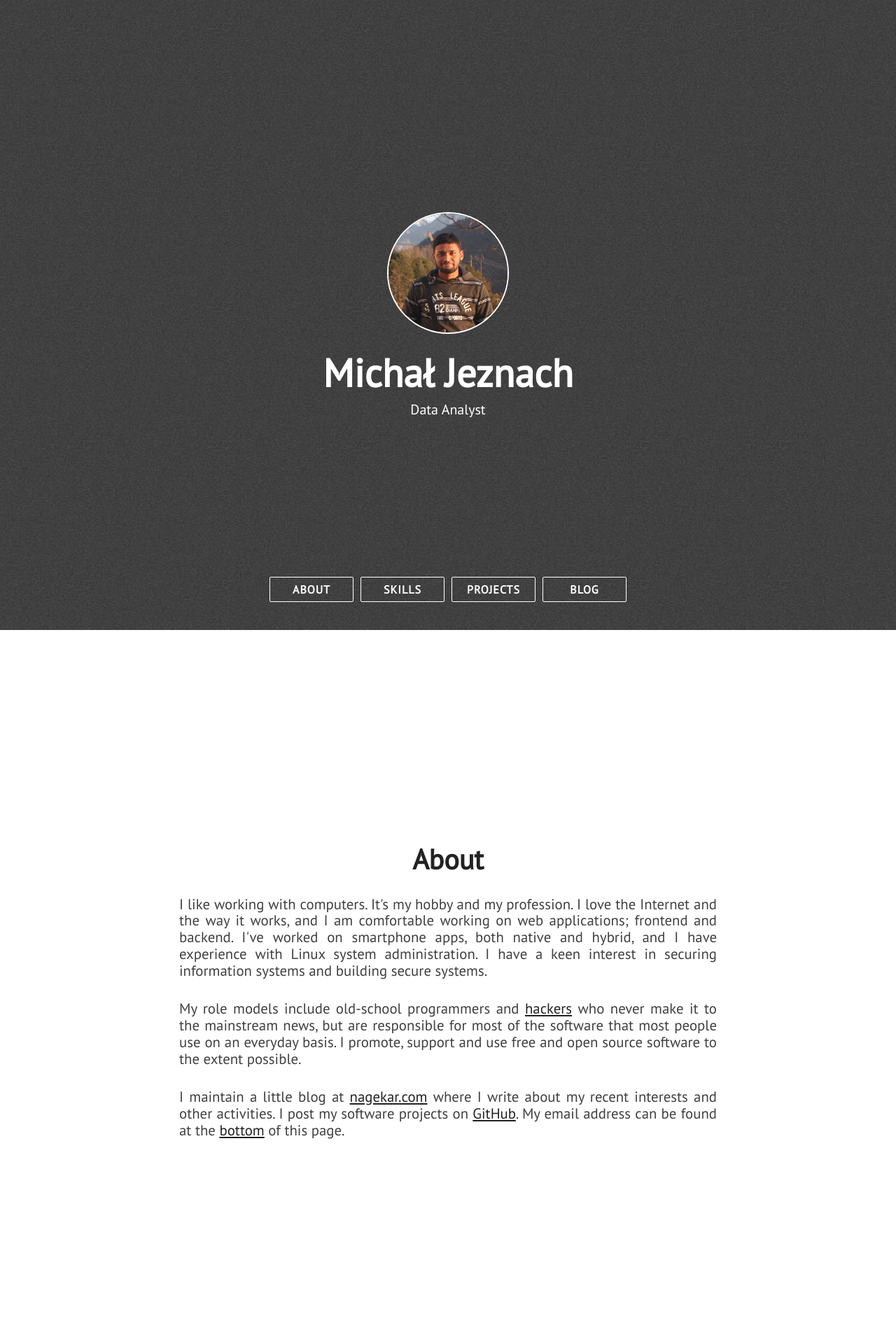
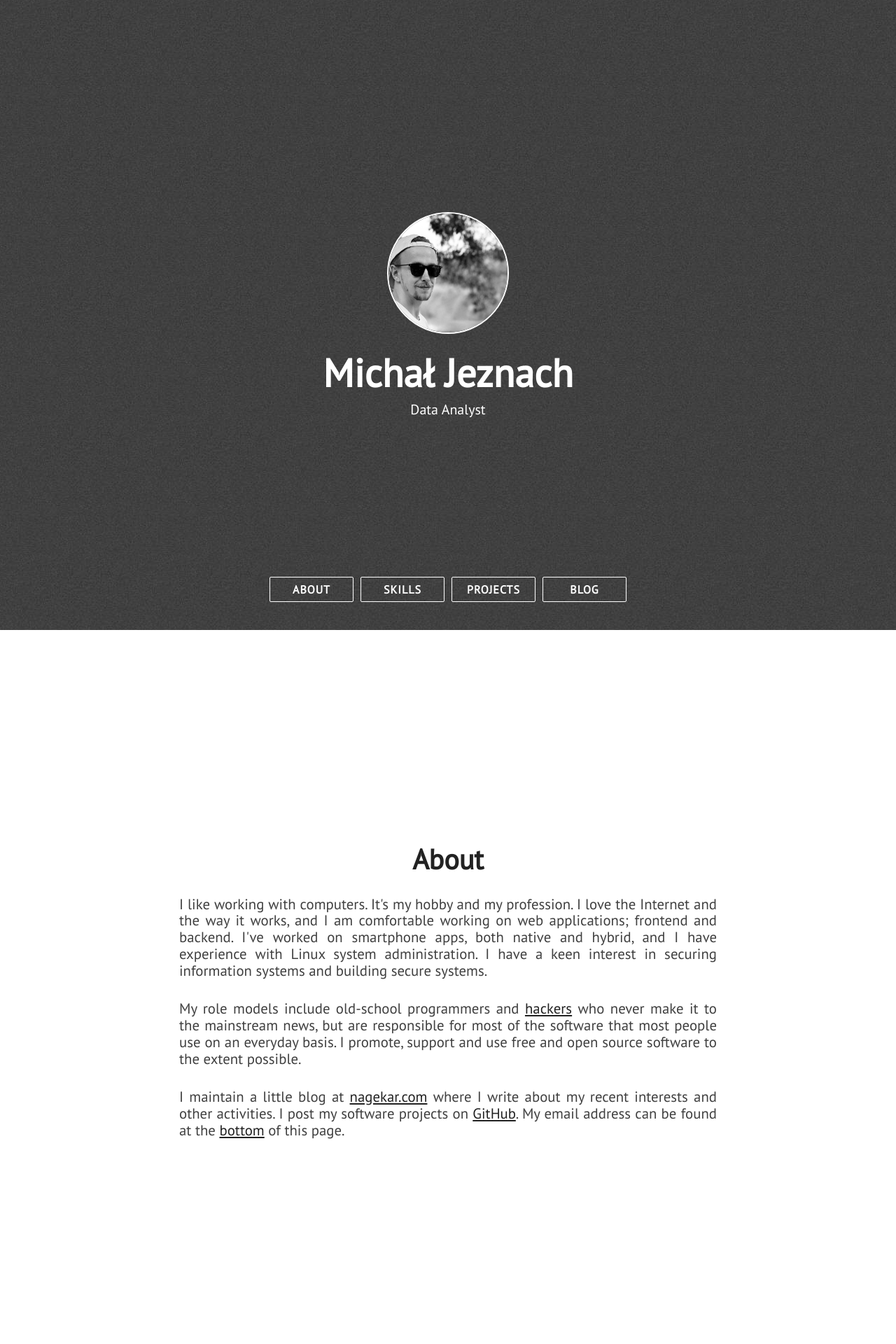
Before and after one commit to Yeznach/michaljeznach.github.io, a Jekyll site: the page built from index.html, in a window 1280 px wide. Shown: the top 1920 px of the page at 70% size. Built offline with Jekyll 4.4.1, drawn with Linux system fonts in a browser that asks for light colours; nearby versions of some CDN libraries.

Commit message:
Update _config.yml

```diff
--- a/_config.yml
+++ b/_config.yml
@@ -15,7 +15,7 @@ twitter_username: _
 reddit_username: yeznach
 
 # absolute or relative
-profile_picture: assets/images/pp.jpg
+profile_picture: assets/images/profile_pic.jpg
 
 # Google Analytics ID
 google_analytics:
```
